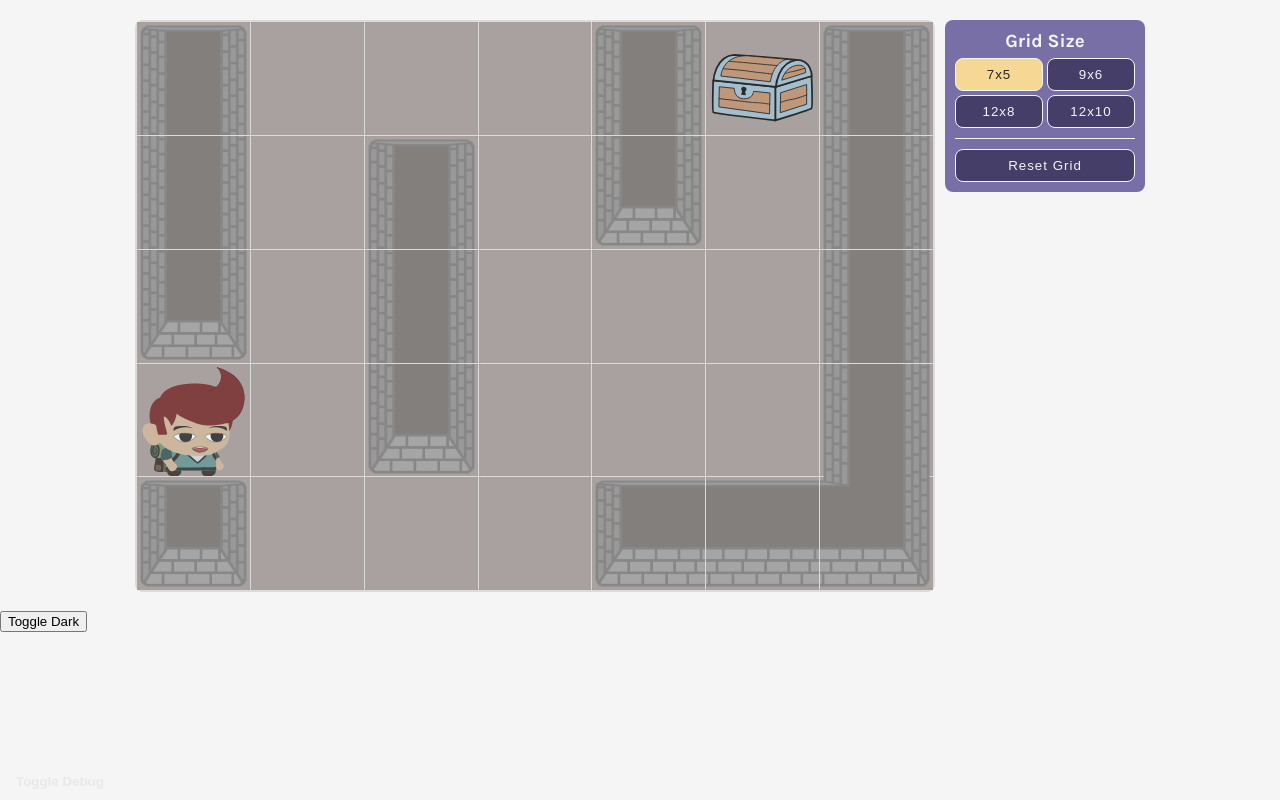
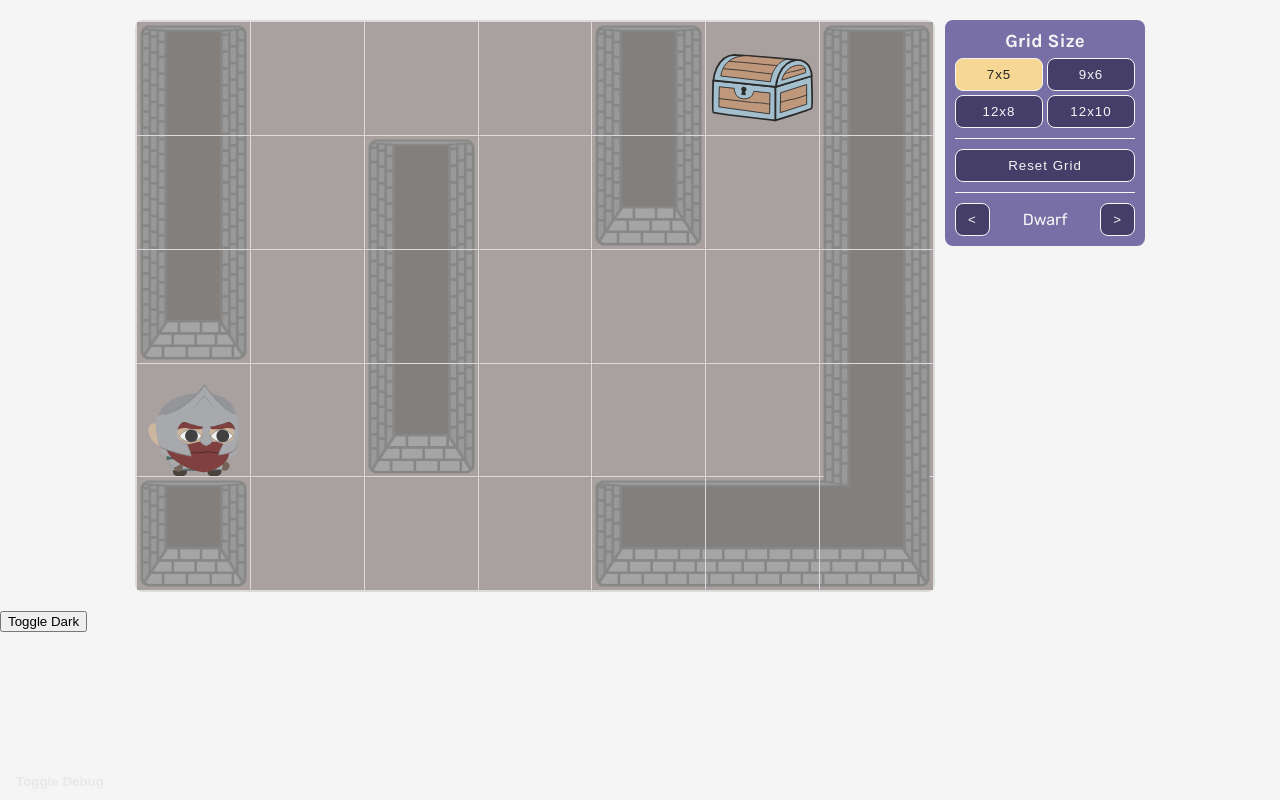
Before and after one commit to mannewdan/dungeon-sim, a React (Vite) app: page / in a window 1280 px wide. Built offline with nearby package versions, Linux system fonts and the light colour scheme.

Commit message:
changing characters

```diff
--- a/src/App.tsx
+++ b/src/App.tsx
@@ -12,15 +12,17 @@ function App() {
     [12, 8],
     [12, 10],
   ];
+  const toonOptions = ["dwarf", "elf", "human", "faun"];
   const { toggleDark, toggleDebug } = useDungeonContext();
-  const [currentIndex, setCurrentIndex] = React.useState(0);
+  const [currentSizeIndex, setCurrentSizeIndex] = React.useState(0);
+  const [currentToonIndex, setCurrentToonIndex] = React.useState(0);
   const [grid, setGrid] = React.useState(() => {
     const grid = loadGrid(0);
     return grid ? grid : gridData[0].grid;
   });
 
   //functions
-  function selectNewIndex(index: number) {
+  function selectNewSizeIndex(index: number) {
     //check index
     if (
       index < 0 ||
@@ -34,8 +36,16 @@ function App() {
     const newGrid = loadGrid(index);
     if (!newGrid) return;
 
-    setCurrentIndex(index);
+    setCurrentSizeIndex(index);
     setGrid(newGrid);
+  }
+  function incrementToonIndex(change: number) {
+    setCurrentToonIndex((prev) => {
+      prev += change;
+      if (prev > toonOptions.length - 1) prev = 0;
+      if (prev < 0) prev = toonOptions.length - 1;
+      return prev;
+    });
   }
   function writeGrid(h: number, w: number, newValue: number) {
     if (!inBounds(w, h, grid)) return -1;
@@ -49,7 +59,7 @@ function App() {
     );
   }
   function resetGrid() {
-    const newGrid = gridData[currentIndex].grid;
+    const newGrid = gridData[currentSizeIndex].grid;
     if (!newGrid) return;
 
     setGrid(newGrid);
@@ -57,7 +67,10 @@ function App() {
 
   //save
   React.useEffect(() => {
-    localStorage.setItem(`dungeon-grid-${currentIndex}`, JSON.stringify(grid));
+    localStorage.setItem(
+      `dungeon-grid-${currentSizeIndex}`,
+      JSON.stringify(grid)
+    );
   }, [grid]);
 
   //load
@@ -84,12 +97,19 @@ function App() {
   return (
     <main className="app">
       <div className="app__content">
-        <Grid grid={grid} writeGrid={writeGrid} />
+        <Grid
+          grid={grid}
+          writeGrid={writeGrid}
+          currentToon={toonOptions[currentToonIndex]}
+        />
         <Control
           sizeOptions={sizeOptions}
-          currentIndex={currentIndex}
-          selectNewIndex={selectNewIndex}
+          currentSizeIndex={currentSizeIndex}
+          selectNewSizeIndex={selectNewSizeIndex}
           resetGrid={resetGrid}
+          toonOptions={toonOptions}
+          currentToonIndex={currentToonIndex}
+          incrementToonIndex={incrementToonIndex}
         />
       </div>
 
--- a/src/components/Control.tsx
+++ b/src/components/Control.tsx
@@ -1,37 +1,50 @@
 type ControlProps = {
   sizeOptions: Array<Array<number>>;
-  currentIndex: number;
-  selectNewIndex: (index: number) => void;
+  currentSizeIndex: number;
+  selectNewSizeIndex: (index: number) => void;
   resetGrid: () => void;
+  toonOptions: Array<string>;
+  currentToonIndex: number;
+  incrementToonIndex: (change: number) => void;
 };
 
 export function Control({
   sizeOptions,
-  currentIndex,
-  selectNewIndex,
+  currentSizeIndex,
+  selectNewSizeIndex,
   resetGrid,
+  toonOptions,
+  currentToonIndex,
+  incrementToonIndex,
 }: ControlProps) {
   //render
-  const buttonElements = sizeOptions.map((item, index) => {
+  const sizeButtons = sizeOptions.map((item, index) => {
     return (
       <button
         key={index}
-        className={index === currentIndex ? "active" : ""}
-        onClick={() => selectNewIndex(index)}
+        className={index === currentSizeIndex ? "active" : ""}
+        onClick={() => selectNewSizeIndex(index)}
       >
         {item[0]}x{item[1]}
       </button>
     );
   });
+  let toonName = toonOptions[currentToonIndex];
+  toonName = toonName.charAt(0).toUpperCase() + toonName.slice(1);
   return (
     <div className="control">
       <div className="control__size">
         <h3>Grid Size</h3>
-        <div className="control__size--buttons">{buttonElements}</div>
+        <div className="control__size--buttons">{sizeButtons}</div>
       </div>
       <button className="control--size-reset-button" onClick={resetGrid}>
         Reset Grid
       </button>
+      <div className="control__toon">
+        <button onClick={() => incrementToonIndex(-1)}>{"<"}</button>
+        <span>{toonName}</span>
+        <button onClick={() => incrementToonIndex(1)}>{">"}</button>
+      </div>
     </div>
   );
 }
--- a/src/components/Grid.tsx
+++ b/src/components/Grid.tsx
@@ -6,9 +6,10 @@ import { useMouseStatus } from "../hooks/useMouseStatus";
 type GridProps = {
   grid: Array<Array<number>>;
   writeGrid: (w: number, h: number, newValue: number) => void;
+  currentToon: string;
 };
 
-export function Grid({ grid, writeGrid }: GridProps) {
+export function Grid({ grid, writeGrid, currentToon }: GridProps) {
   const [paintType, setPaintType] = React.useState(-1);
   const [mouseIsHeld] = useMouseStatus();
 
@@ -46,6 +47,7 @@ export function Grid({ grid, writeGrid }: GridProps) {
             if (!mouseIsHeld || paintType < 0) return;
             writeGrid(h, w, paintType);
           }}
+          currentToon={currentToon}
         />
       );
       i++;
--- a/src/components/Tile.tsx
+++ b/src/components/Tile.tsx
@@ -6,9 +6,16 @@ type TileProps = {
   coords: { x: number; y: number };
   toggleWall: (e: React.SyntheticEvent) => void;
   paint: () => void;
+  currentToon: string;
 };
 
-export function Tile({ type, coords, toggleWall, paint }: TileProps) {
+export function Tile({
+  type,
+  coords,
+  toggleWall,
+  paint,
+  currentToon,
+}: TileProps) {
   const posX = (coords.x * 100) / 7;
   const posY = 100 - (coords.y * 100) / 7;
   const [savedCoords, setSavedCoords] = React.useState({ posX: 0, posY: 0 });
@@ -37,7 +44,7 @@ export function Tile({ type, coords, toggleWall, paint }: TileProps) {
       <div
         className={`grid__tile--toon ${toonActive}`}
         style={{
-          backgroundImage: "url(src/assets/human.svg)",
+          backgroundImage: `url(src/assets/${currentToon}.svg)`,
         }}
       ></div>
       <div
--- a/src/css/main.css
+++ b/src/css/main.css
@@ -87,6 +87,14 @@ img {
   display: grid;
   gap: 4px;
   grid-template-columns: 1fr 1fr;
+}
+.control__toon {
+  padding-top: 10px;
+  margin-top: 10px;
+  border-top: 1px solid hsl(0deg, 0%, 96%);
+  display: flex;
+  justify-content: space-between;
+  align-items: center;
 }
 .control--size-reset-button {
   width: 100%;
--- a/src/sass/layout/_control.scss
+++ b/src/sass/layout/_control.scss
@@ -60,6 +60,15 @@
       grid-template-columns: 1fr 1fr;
     }
   }
+  &__toon {
+    padding-top: 10px;
+    margin-top: 10px;
+    border-top: 1px solid $white;
+
+    display: flex;
+    justify-content: space-between;
+    align-items: center;
+  }
 
   &--size-reset-button {
     width: 100%;
```
Also changed, not shown: 1 other file (tests, documents, lock files or other folders).
